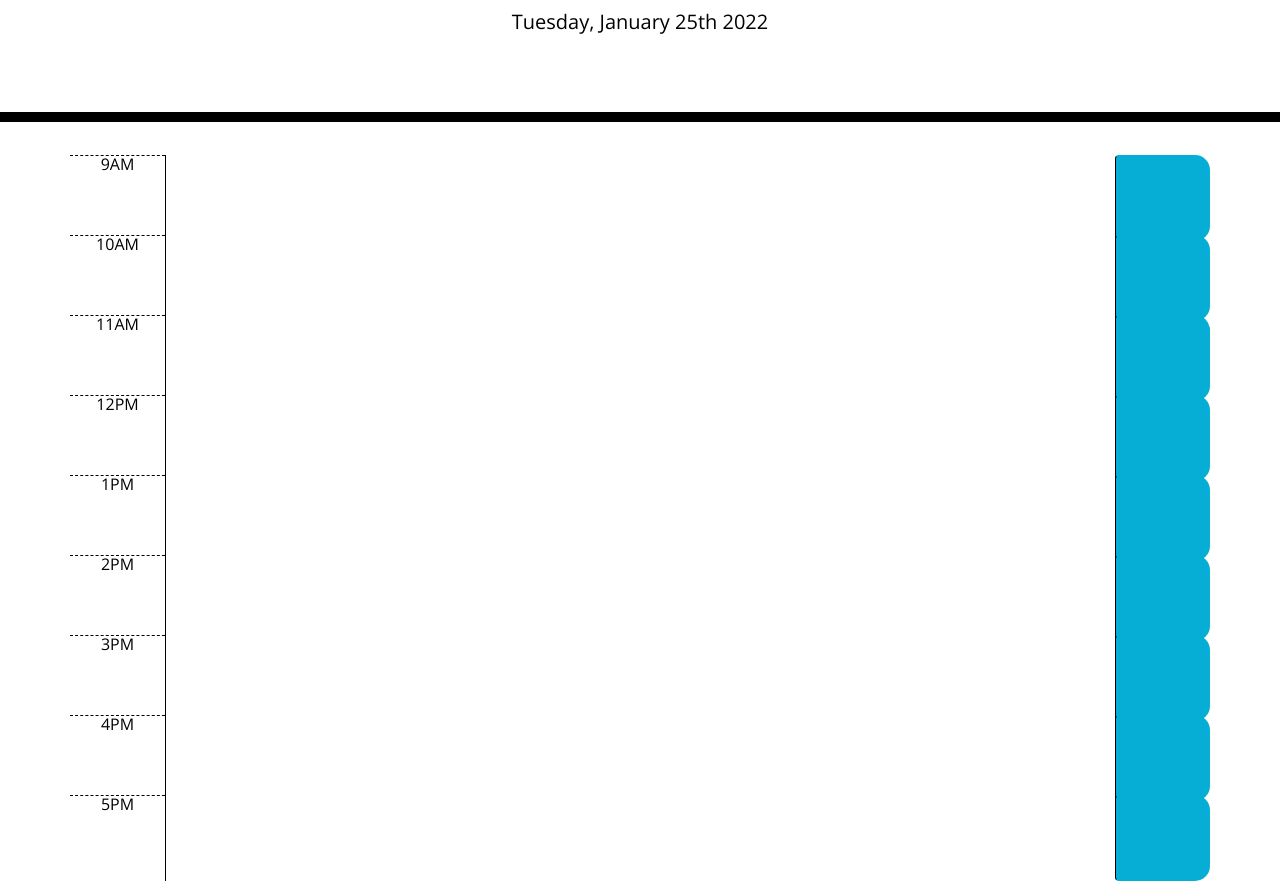
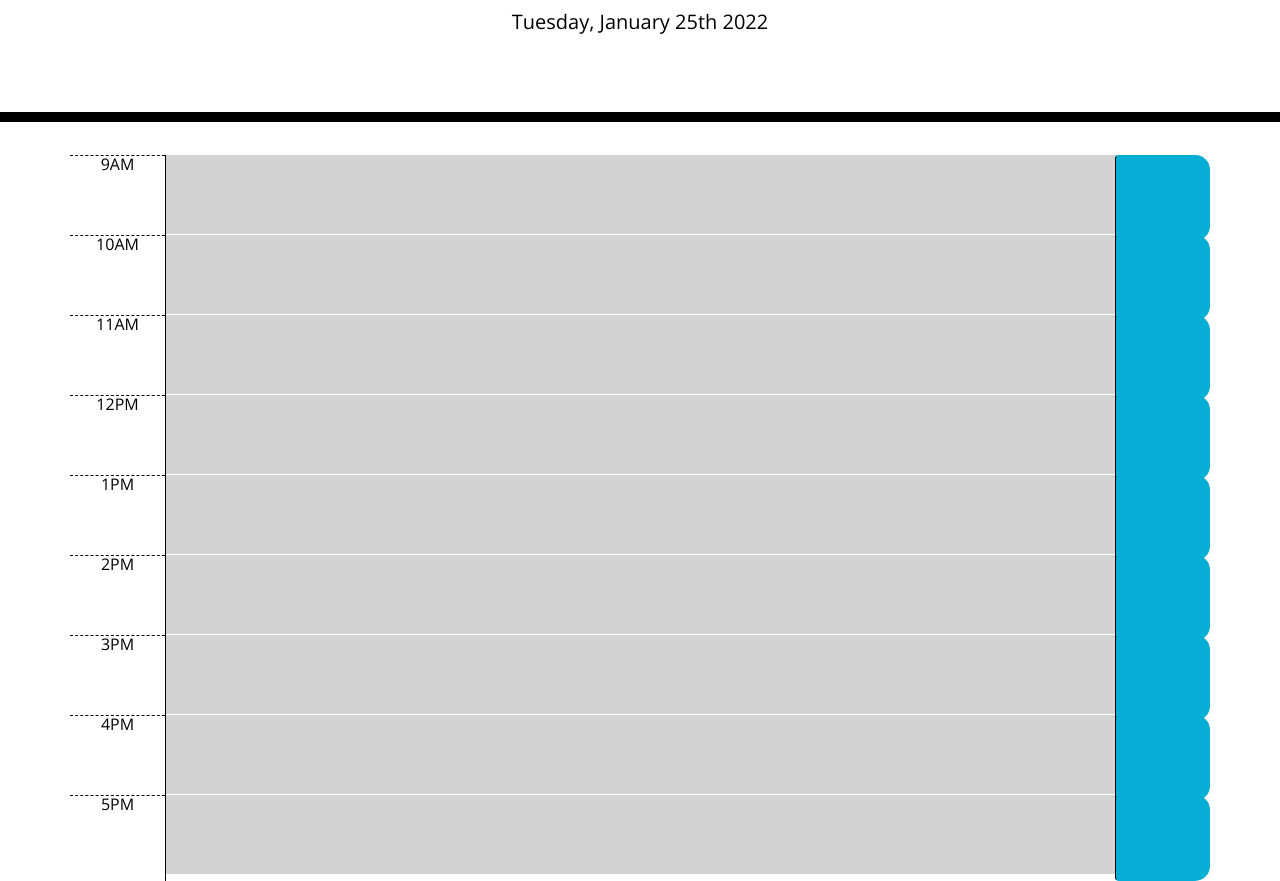
Before and after one commit to kelcmitch97/5-workschedule, a plain HTML site: page index.html in a window 1280 px wide. Shown: the part 182-1063 px from the top of the page. Drawn offline with nearby package versions, Linux system fonts and the light colour scheme; a web font is replaced by a local one.

Commit message:
Add moment.js to textarea

```diff
--- a/assets/js/script.js
+++ b/assets/js/script.js
@@ -3,4 +3,40 @@ var currentDay = $("#currentDay")
 .text(moment().format('dddd, MMMM Do YYYY'));
 $(".lead").append(currentDay);
 
-// Create Events
+// Save textarea events to localStorage
+$(".saveBtn").on("click", function() {
+    // get textarea values
+    var eventText = $(".description").val();
+
+   localStorage.setItem("eventText", JSON.stringify(eventText));
+});
+
+// Time block past, present and future checks
+function timeTracker() {
+    var timeNow = moment().hour();
+
+    $(".time-block").each(function() {
+        var blockTime = parseInt($(this).attr("id").split("hour")[1]);
+
+        if (blockTime < timeNow) {
+            $(this).addClass("past");
+        } else if (blockTime === timeNow) {
+            $(this).addClass("present");
+        } else {
+            $(this).addClass("future");
+        }
+    })
+};
+
+// Get text from localStorage
+$("#hour1 .description").val(localStorage.getItem("hour1"));
+$("#hour2 .description").val(localStorage.getItem("hour2"));
+$("#hour3 .description").val(localStorage.getItem("hour3"));
+$("#hour4 .description").val(localStorage.getItem("hour4"));
+$("#hour5 .description").val(localStorage.getItem("hour5"));
+$("#hour6 .description").val(localStorage.getItem("hour6"));
+$("#hour7 .description").val(localStorage.getItem("hour7"));
+$("#hour8 .description").val(localStorage.getItem("hour8"));
+$("#hour9 .description").val(localStorage.getItem("hour9"));
+
+timeTracker();
--- a/index.html
+++ b/index.html
@@ -26,63 +26,63 @@
   </header>
 
   <div class="container">
-    <div class="row time-block">
+    <div class="row time-block" id="hour1">
       <div class="hour col-12 col-md-1">9AM</div>
       <textarea class="col-12 col-md-10 description"></textarea>
       <button class="col-12 col-md-1 btn saveBtn">
         <span class="oi oi-file"></span>
       </button>
     </div>
-    <div class="row time-block">
+    <div class="row time-block" id="hour2">
       <div class="hour col-12 col-md-1">10AM</div>
       <textarea class="col-12 col-md-10 description"></textarea>
       <button class="col-12 col-md-1 btn saveBtn">
         <span class="oi oi-file"></span>
       </button>
     </div>
-    <div class="row time-block">
+    <div class="row time-block" id="hour3">
       <div class="hour col-12 col-md-1">11AM</div>
       <textarea class="col-12 col-md-10 description"></textarea>
       <button class="col-12 col-md-1 btn saveBtn">
         <span class="oi oi-file"></span>
       </button>
     </div>
-    <div class="row time-block">
+    <div class="row time-block" id="hour4">
       <div class="hour col-12 col-md-1">12PM</div>
       <textarea class="col-12 col-md-10 description"></textarea>
       <button class="col-12 col-md-1 btn saveBtn">
         <span class="oi oi-file"></span>
       </button>
     </div>
-    <div class="row time-block">
+    <div class="row time-block" id="hour5">
       <div class="hour col-12 col-md-1">1PM</div>
       <textarea class="col-12 col-md-10 description"></textarea>
       <button class="col-12 col-md-1 btn saveBtn">
         <span class="oi oi-file"></span>
       </button>
     </div>
-    <div class="row time-block">
+    <div class="row time-block" id="hour6">
       <div class="hour col-12 col-md-1">2PM</div>
       <textarea class="col-12 col-md-10 description"></textarea>
       <button class="col-12 col-md-1 btn saveBtn">
         <span class="oi oi-file"></span>
       </button>
     </div>
-    <div class="row time-block">
+    <div class="row time-block" id="hour7">
       <div class="hour col-12 col-md-1">3PM</div>
       <textarea class="col-12 col-md-10 description"></textarea>
       <button class="col-12 col-md-1 btn saveBtn">
         <span class="oi oi-file"></span>
       </button>
     </div>
-    <div class="row time-block">
+    <div class="row time-block" id="hour8">
       <div class="hour col-12 col-md-1">4PM</div>
       <textarea class="col-12 col-md-10 description"></textarea>
       <button class="col-12 col-md-1 btn saveBtn">
         <span class="oi oi-file"></span>
       </button>
     </div>
-    <div class="row time-block">
+    <div class="row time-block" id="hour9">
       <div class="hour col-12 col-md-1">5PM</div>
       <textarea class="col-12 col-md-10 description"></textarea>
       <button class="col-12 col-md-1 btn saveBtn">
```
